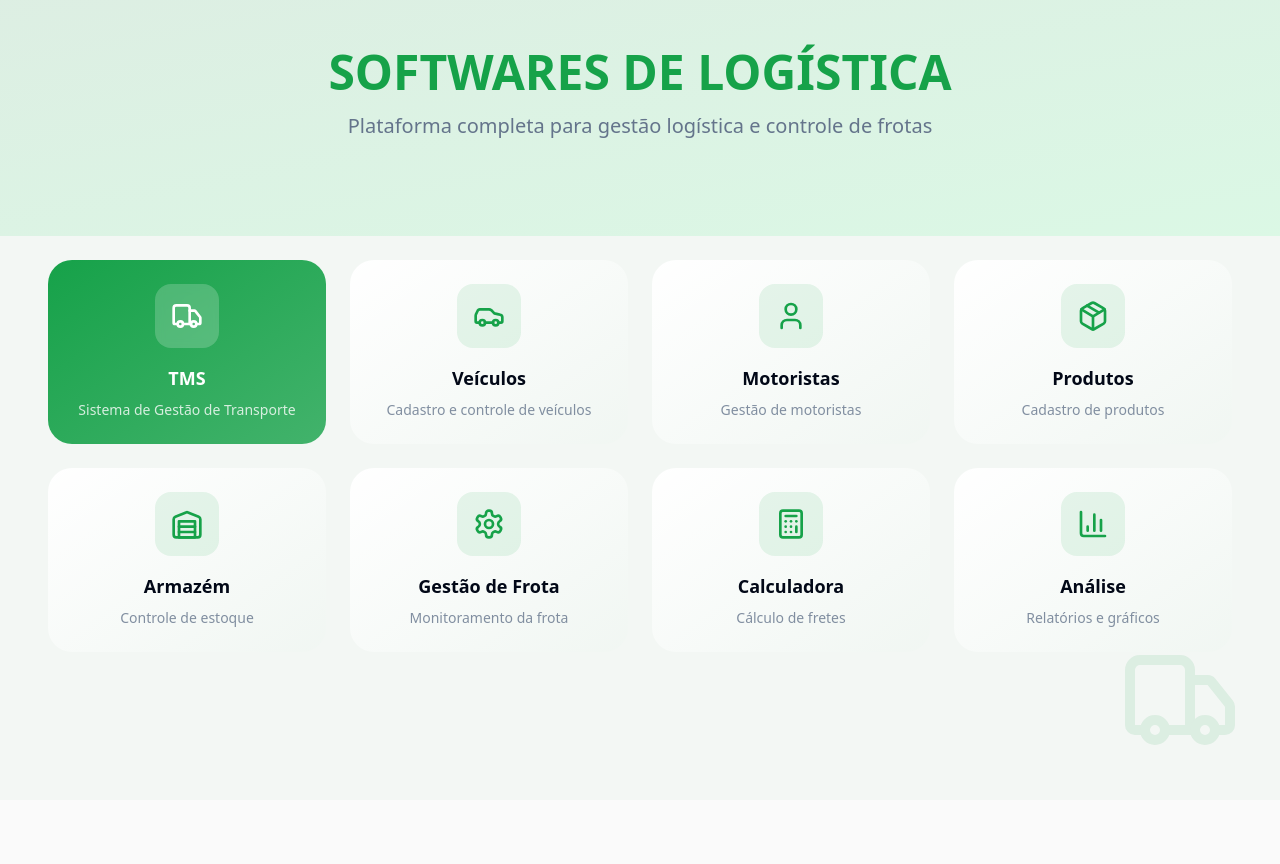
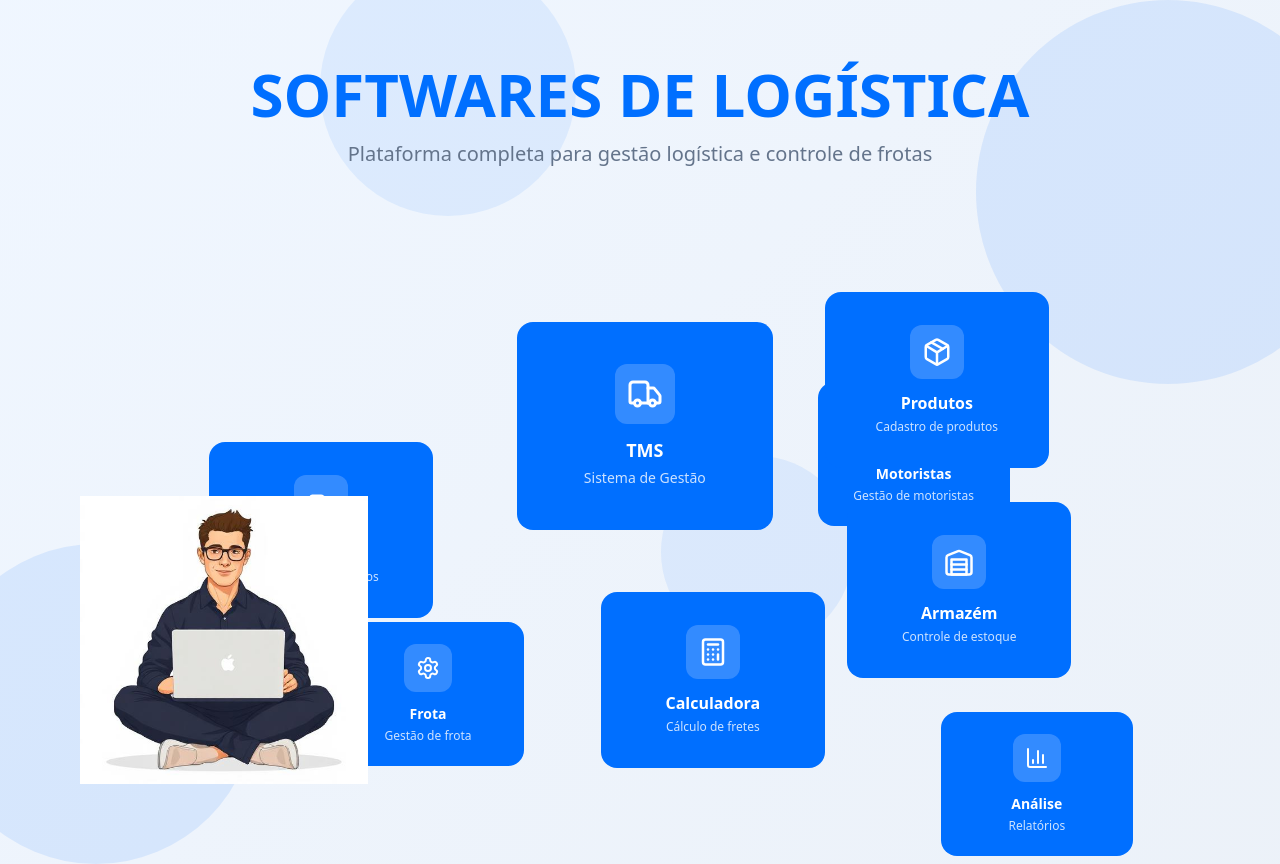
Before and after one commit to ConradRic/logi-cards-hub, a React (Vite) app: page / in a window 1280 px wide. Before the commit the page ends 800 px from the top, so only its background shows below. Built offline with nearby package versions, Linux system fonts and the light colour scheme.

Commit message:
Refactor: Update card styles and layout
Update all cards to use blue color scheme.
Organize cards with the same design as the provided image, including a person icon as shown in the example.

```diff
--- /dev/null
+++ b/src/components/OrganicCard.tsx
@@ -0,0 +1,65 @@
+import { LucideIcon } from "lucide-react";
+import { useNavigate } from "react-router-dom";
+
+interface OrganicCardProps {
+  title: string;
+  description: string;
+  icon: LucideIcon;
+  route: string;
+  size?: "small" | "medium" | "large";
+  position: {
+    top?: string;
+    left?: string;
+    right?: string;
+    bottom?: string;
+  };
+}
+
+export const OrganicCard = ({
+  title,
+  description,
+  icon: Icon,
+  route,
+  size = "medium",
+  position
+}: OrganicCardProps) => {
+  const navigate = useNavigate();
+
+  const handleClick = () => {
+    navigate(route);
+  };
+
+  const sizeClasses = {
+    small: "w-48 h-36",
+    medium: "w-56 h-44",
+    large: "w-64 h-52"
+  };
+
+  return (
+    <div
+      className={`
+        absolute logistics-card ${sizeClasses[size]}
+        flex flex-col items-center justify-center text-center space-y-3
+      `}
+      style={position}
+      onClick={handleClick}
+    >
+      <div className="p-3 bg-white/20 backdrop-blur-sm rounded-xl">
+        <Icon size={size === "large" ? 36 : size === "small" ? 24 : 30} className="text-white" />
+      </div>
+
+      <div className="space-y-1">
+        <h3 className={`font-semibold text-white ${
+          size === "large" ? "text-lg" : size === "small" ? "text-sm" : "text-base"
+        }`}>
+          {title}
+        </h3>
+        <p className={`text-white/80 ${
+          size === "large" ? "text-sm" : "text-xs"
+        }`}>
+          {description}
+        </p>
+      </div>
+    </div>
+  );
+};
--- a/src/index.css
+++ b/src/index.css
@@ -17,9 +17,9 @@ All colors MUST be HSL.
     --popover: 0 0% 100%;
     --popover-foreground: 222.2 84% 4.9%;
 
-    --primary: 142 76% 36%;
+    --primary: 214 100% 50%;
     --primary-foreground: 0 0% 100%;
-    --primary-glow: 142 100% 50%;
+    --primary-glow: 214 100% 60%;
 
     --secondary: 0 0% 96%;
     --secondary-foreground: 222.2 47.4% 11.2%;
@@ -27,7 +27,7 @@ All colors MUST be HSL.
     --muted: 210 40% 96.1%;
     --muted-foreground: 215.4 16.3% 46.9%;
 
-    --accent: 142 76% 36%;
+    --accent: 214 100% 50%;
     --accent-foreground: 0 0% 100%;
 
     --destructive: 0 84.2% 60.2%;
@@ -35,19 +35,20 @@ All colors MUST be HSL.
 
     --border: 214.3 31.8% 91.4%;
     --input: 214.3 31.8% 91.4%;
-    --ring: 142 76% 36%;
+    --ring: 214 100% 50%;
 
     --radius: 1rem;
 
     /* Logistics theme colors */
-    --logistics-primary: 142 100% 50%;
-    --logistics-dark: 142 76% 36%;
-    --logistics-light: 142 50% 85%;
-    --logistics-background: 142 20% 96%;
+    --logistics-primary: 214 100% 50%;
+    --logistics-dark: 214 85% 45%;
+    --logistics-light: 214 50% 85%;
+    --logistics-background: 214 20% 96%;
 
     /* Gradients */
     --gradient-primary: linear-gradient(135deg, hsl(var(--logistics-primary)), hsl(var(--logistics-dark)));
     --gradient-card: linear-gradient(145deg, hsl(var(--card)), hsl(var(--logistics-light) / 0.05));
+    --gradient-background: linear-gradient(135deg, hsl(214 100% 97%), hsl(214 50% 95%));
 
     /* Shadows */
     --shadow-card: 0 4px 20px -4px hsl(var(--logistics-primary) / 0.1);
@@ -114,21 +115,27 @@ All colors MUST be HSL.
 
 @layer components {
   .logistics-card {
-    @apply relative bg-card rounded-3xl p-6 shadow-[var(--shadow-card)]
+    @apply relative bg-primary rounded-2xl p-6 shadow-[var(--shadow-card)]
            transition-[var(--transition-smooth)] cursor-pointer
-           hover:shadow-[var(--shadow-card-hover)] hover:scale-[1.02]
-           hover:-translate-y-1 active:scale-[0.98];
-    background: var(--gradient-card);
+           hover:shadow-[var(--shadow-card-hover)] hover:scale-[1.05]
+           hover:-translate-y-2 active:scale-[0.98] text-white;
   }
 
   .logistics-hero-card {
-    @apply logistics-card bg-gradient-to-br from-primary to-primary/80
-           text-primary-foreground hover:from-primary-glow hover:to-primary;
+    @apply logistics-card bg-gradient-to-br from-primary to-primary-glow;
   }
 
-  .logistics-grid {
-    @apply grid grid-cols-1 md:grid-cols-2 lg:grid-cols-3 xl:grid-cols-4
-           gap-6 p-6;
+  .organic-layout {
+    @apply relative min-h-screen overflow-hidden;
+    background: var(--gradient-background);
+  }
+
+  .organic-shape {
+    @apply absolute rounded-full opacity-10;
+  }
+
+  .cards-container {
+    @apply relative z-10 container mx-auto px-6 py-8;
   }
 }
 
--- a/src/pages/Analise.tsx
+++ b/src/pages/Analise.tsx
@@ -74,7 +74,7 @@ const Analise = () => {
                   <XAxis dataKey="mes" />
                   <YAxis />
                   <Tooltip />
-                  <Bar dataKey="entregas" fill="hsl(142 76% 36%)" />
+                  <Bar dataKey="entregas" fill="hsl(214 100% 50%)" />
                 </BarChart>
               </ResponsiveContainer>
             </div>
@@ -94,7 +94,7 @@ const Analise = () => {
                   <Line
                     type="monotone"
                     dataKey="faturamento"
-                    stroke="hsl(142 76% 36%)"
+                    stroke="hsl(214 100% 50%)"
                     strokeWidth={3}
                   />
                 </LineChart>
--- a/src/pages/Dashboard.tsx
+++ b/src/pages/Dashboard.tsx
@@ -8,97 +8,119 @@ import {
   Calculator,
   BarChart3
 } from "lucide-react";
-import { LogisticsCard } from "@/components/LogisticsCard";
+import { OrganicCard } from "@/components/OrganicCard";
+import personWorking from "@/assets/person-working.png";
 
 const Dashboard = () => {
   const modules = [
     {
       title: "TMS",
-      description: "Sistema de Gestão de Transporte",
+      description: "Sistema de Gestão",
       icon: Truck,
       route: "/tms",
-      variant: "hero" as const
+      size: "large" as const,
+      position: { top: "15%", left: "40%" }
     },
     {
       title: "Veículos",
-      description: "Cadastro e controle de veículos",
+      description: "Cadastro de veículos",
       icon: Car,
-      route: "/veiculos"
+      route: "/veiculos",
+      size: "medium" as const,
+      position: { top: "35%", left: "15%" }
     },
     {
       title: "Motoristas",
       description: "Gestão de motoristas",
       icon: User,
-      route: "/motoristas"
+      route: "/motoristas",
+      size: "small" as const,
+      position: { top: "25%", right: "20%" }
     },
     {
       title: "Produtos",
       description: "Cadastro de produtos",
       icon: Package,
-      route: "/produtos"
+      route: "/produtos",
+      size: "medium" as const,
+      position: { top: "10%", left: "65%" }
     },
     {
       title: "Armazém",
       description: "Controle de estoque",
       icon: Warehouse,
-      route: "/armazem"
+      route: "/armazem",
+      size: "medium" as const,
+      position: { top: "45%", right: "15%" }
     },
     {
-      title: "Gestão de Frota",
-      description: "Monitoramento da frota",
+      title: "Frota",
+      description: "Gestão de frota",
       icon: Settings,
-      route: "/frota"
+      route: "/frota",
+      size: "small" as const,
+      position: { top: "65%", left: "25%" }
     },
     {
       title: "Calculadora",
       description: "Cálculo de fretes",
       icon: Calculator,
-      route: "/calculadora"
+      route: "/calculadora",
+      size: "medium" as const,
+      position: { top: "60%", right: "35%" }
     },
     {
       title: "Análise",
-      description: "Relatórios e gráficos",
+      description: "Relatórios",
       icon: BarChart3,
-      route: "/analise"
+      route: "/analise",
+      size: "small" as const,
+      position: { top: "80%", right: "10%" }
     }
   ];
 
   return (
-    <div className="min-h-screen bg-logistics-background">
-      {/* Hero Section */}
-      <div className="relative overflow-hidden">
-        <div className="absolute inset-0 bg-gradient-to-br from-primary to-primary-glow opacity-10" />
-        <div className="relative container mx-auto px-6 py-12">
-          <div className="text-center mb-12">
-            <h1 className="text-5xl font-bold text-primary mb-4">
-              SOFTWARES DE LOGÍSTICA
-            </h1>
-            <p className="text-xl text-muted-foreground max-w-2xl mx-auto">
-              Plataforma completa para gestão logística e controle de frotas
-            </p>
-          </div>
-        </div>
+    <div className="organic-layout">
+      {/* Organic Background Shapes */}
+      <div className="organic-shape w-96 h-96 bg-primary top-0 -right-20" />
+      <div className="organic-shape w-64 h-64 bg-primary-glow -top-10 left-1/4" />
+      <div className="organic-shape w-80 h-80 bg-primary bottom-0 -left-16" />
+      <div className="organic-shape w-48 h-48 bg-primary-glow bottom-1/4 right-1/3" />
+
+      {/* Header */}
+      <div className="relative z-20 text-center pt-16 pb-8">
+        <h1 className="text-6xl font-bold text-primary mb-4">
+          SOFTWARES DE LOGÍSTICA
+        </h1>
+        <p className="text-xl text-muted-foreground max-w-2xl mx-auto">
+          Plataforma completa para gestão logística e controle de frotas
+        </p>
       </div>
 
-      {/* Cards Grid */}
-      <div className="container mx-auto px-6 pb-12">
-        <div className="logistics-grid">
+      {/* Cards Container */}
+      <div className="cards-container">
+        <div className="relative h-[600px]">
           {modules.map((module, index) => (
-            <LogisticsCard
+            <OrganicCard
               key={index}
               title={module.title}
               description={module.description}
               icon={module.icon}
               route={module.route}
-              variant={module.variant}
+              size={module.size}
+              position={module.position}
             />
           ))}
         </div>
       </div>
 
-      {/* Decorative Elements */}
-      <div className="fixed bottom-10 right-10 opacity-10 pointer-events-none">
-        <Truck size={120} className="text-primary" />
+      {/* Person Illustration */}
+      <div className="absolute bottom-20 left-20 z-20">
+        <img
+          src={personWorking}
+          alt="Professional working on logistics software"
+          className="w-72 h-72 object-contain"
+        />
       </div>
     </div>
   );
```
Also changed, not shown: src/assets/person-working.png (added).
